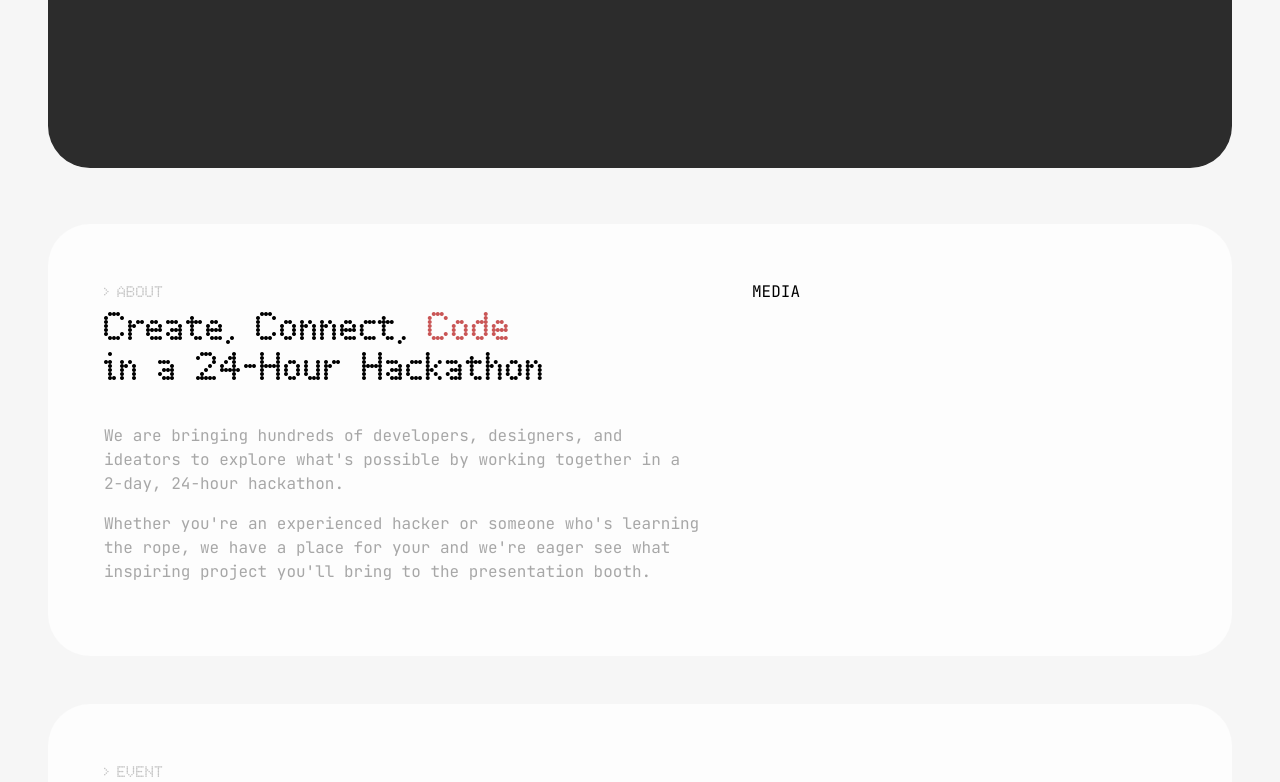
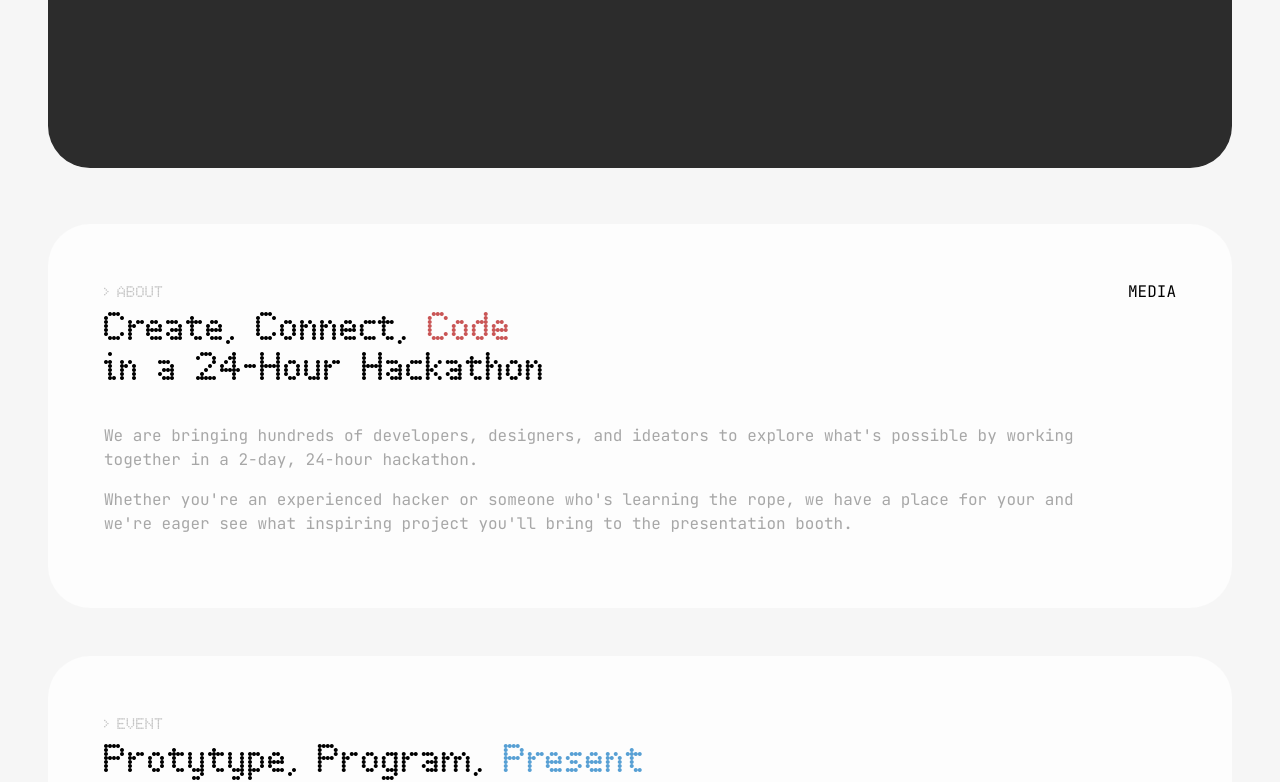
Before and after one commit to gywghhb/yuh-landing, a Next.js app: page / in a window 1280 px wide. Shown: the part 597-1379 px from the top of the page. Built offline with nearby package versions, Linux system fonts and the light colour scheme.

Commit message:
update about section text width

```diff
--- a/src/sections/about.section.tsx
+++ b/src/sections/about.section.tsx
@@ -9,7 +9,7 @@ interface Props {}
 const AboutSection: FC<Props> = () => {
   const titleStyle = ndot47.className + " text-4xl mb-10 max-w-[460px]"
   const subtitleStyle = ndot47.className + " text-[14px] text-[#C3C3C3] mb-1"
-  const pStyle = "text-[#A7A7A7] mb-4 max-w-[600px]"
+  const pStyle = "text-[#A7A7A7] mb-4"
 
   return (
     <section id="about">
@@ -21,7 +21,7 @@ const AboutSection: FC<Props> = () => {
             <p className={pStyle}>We are bringing hundreds of developers, designers, and ideators to explore what&apos;s possible by working together in a 2-day, 24-hour hackathon.</p>
             <p className={pStyle}>Whether you&apos;re an experienced hacker or someone who&apos;s learning the rope, we have a place for your and we&apos;re eager see what inspiring project you&apos;ll bring to the presentation booth.</p>
           </div>
-          <div id="about-media" className="mx-6 my-12 md:mr-14 md:my-14">
+          <div id="about-media" className="flex shrink-0 mx-6 my-12 md:mr-14 md:my-14">
             MEDIA
           </div>
         </SectionBackground>
```
